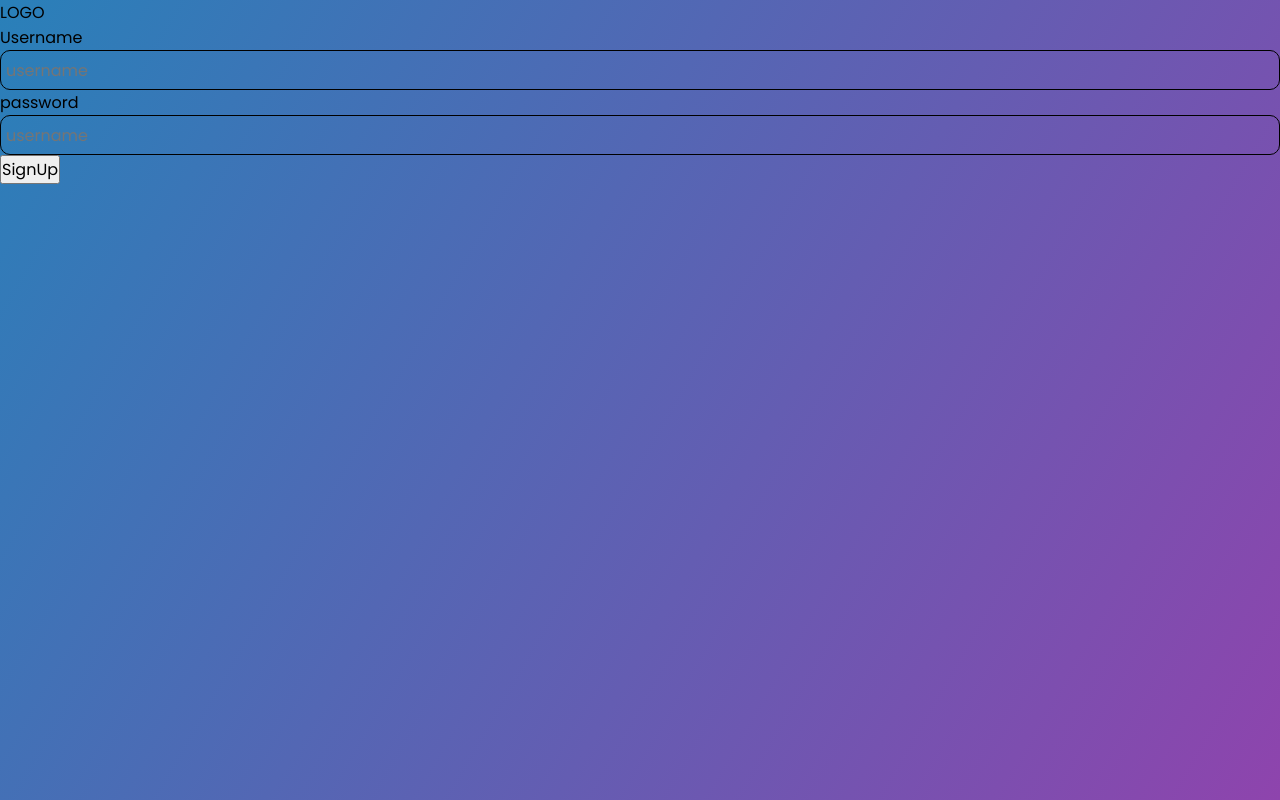
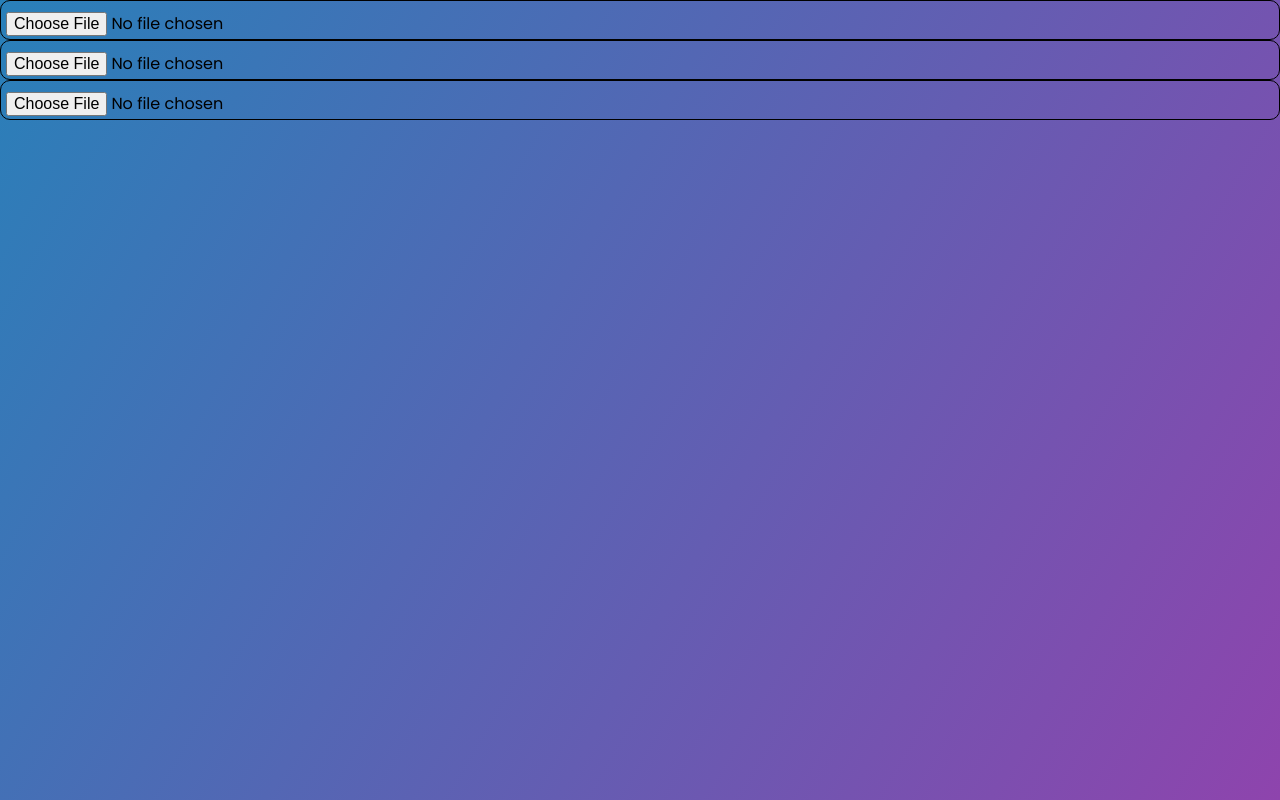
Before and after one commit to Bug-Smashers/LoanApp, a React (Create React App) app in the folder loanapp/: page / in a window 1280 px wide. Built offline with nearby package versions, Linux system fonts and the light colour scheme.

Commit message:
UserDataInput

```diff
--- a/loanapp/src/App.js
+++ b/loanapp/src/App.js
@@ -2,13 +2,14 @@ import React from "react";
 import "./App.css";
 import LoginScreen from "./LoginScreen";
 import SignUpScreen from "./SignUpScreen";
+import Userdata from "./userdatainput";
 
 function App() {
   return (
     <>
       {" "}
       <div>
-        <SignUpScreen />
+        <Userdata />
       </div>
     </>
   );
--- /dev/null
+++ b/loanapp/src/userdatainput.js
@@ -0,0 +1,34 @@
+import React from "react";
+import { useRef, useState } from "react";
+
+function Userdata() {
+  const [Aadhar, setAadhar] = useState([]);
+  const [Pan, setPan] = useState([]);
+  const [SalarySlips, setSalarySlips] = useState([]);
+
+  return (
+    <div className="App">
+      <form>
+        <input
+          type="file"
+          value={Aadhar}
+          onChange={(e) => setAadhar(e.target.files[0])}
+        />
+
+        <input
+          type="file"
+          value={Pan}
+          onChange={(e) => setPan(e.target.files[0])}
+        />
+
+        <input
+          type="file"
+          value={SalarySlips}
+          onChange={(e) => setSalarySlips(e.target.files[0])}
+        />
+      </form>
+    </div>
+  );
+}
+
+export default Userdata;
```
